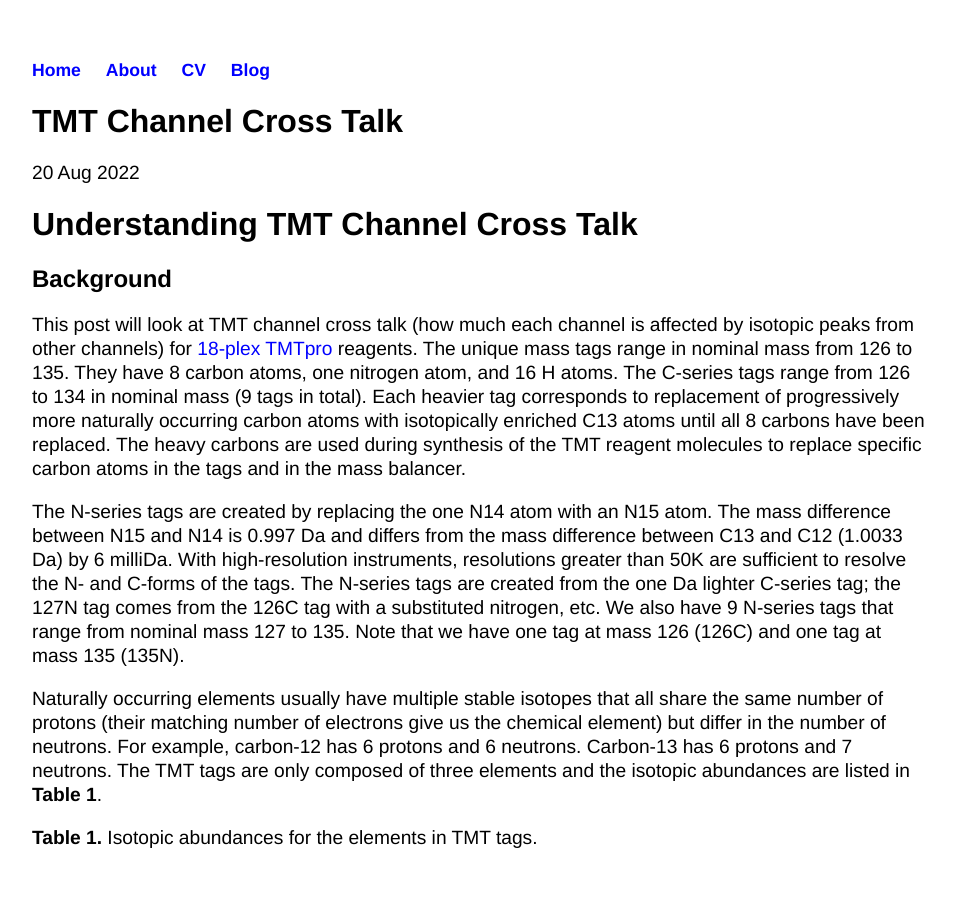
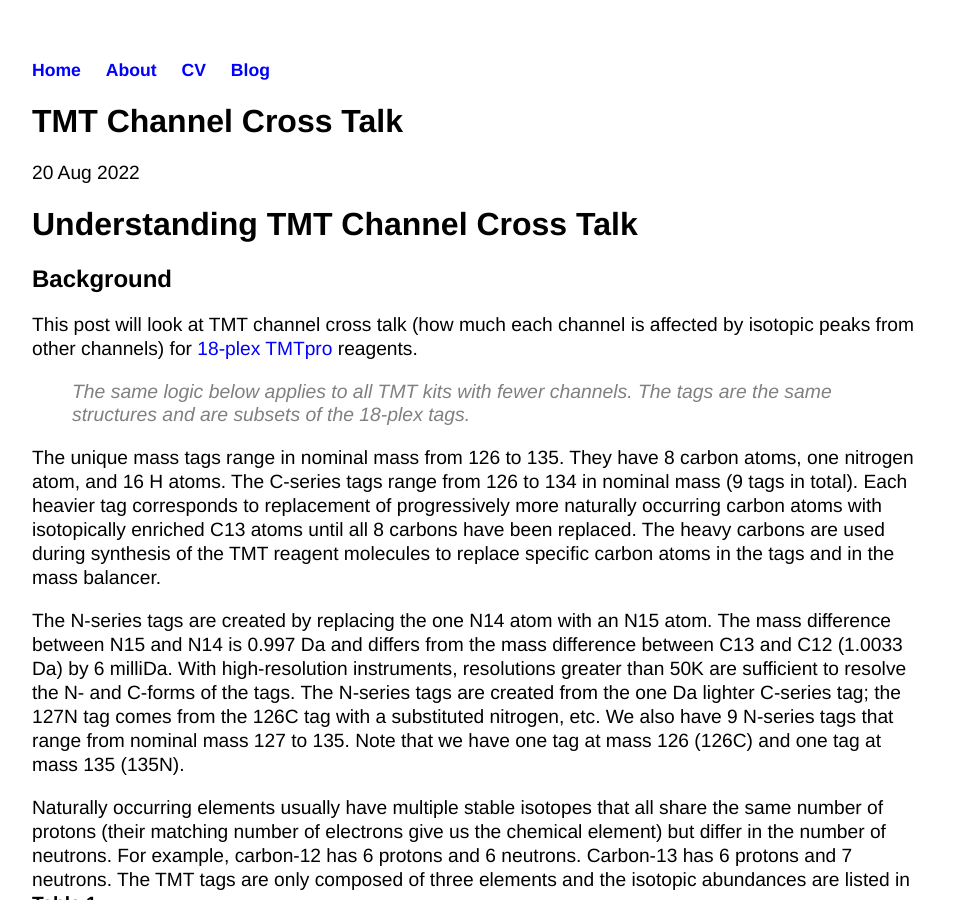
Before and after one commit to pwilmart/pwilmart.github.io, a Jekyll site: the page built from _posts/2022-08-20-TMT-channel-crosstalk.md, in a window 1280 px wide and 900 px high. Shown: the whole window, without its empty margins (160-1115 px from the left). Built offline with Jekyll 4.4.1, drawn with Linux system fonts in a browser that asks for light colours.

Commit message:
edits to TMT cross talk blog

```diff
--- a/_posts/2022-08-20-TMT-channel-crosstalk.md
+++ b/_posts/2022-08-20-TMT-channel-crosstalk.md
@@ -8,7 +8,11 @@ date: 2022-08-20
 
 ## Background
 
-This post will look at TMT channel cross talk (how much each channel is affected by isotopic peaks from other channels) for [18-plex TMTpro](https://www.thermofisher.com/order/catalog/product/A52045) reagents. The unique mass tags range in nominal mass from 126 to 135. They have 8 carbon atoms, one nitrogen atom, and 16 H atoms. The C-series tags range from 126 to 134 in nominal mass (9 tags in total). Each heavier tag corresponds to replacement of progressively more naturally occurring carbon atoms with isotopically enriched C13 atoms until all 8 carbons have been replaced. The heavy carbons are used during synthesis of the TMT reagent molecules to replace specific carbon atoms in the tags and in the mass balancer.
+This post will look at TMT channel cross talk (how much each channel is affected by isotopic peaks from other channels) for [18-plex TMTpro](https://www.thermofisher.com/order/catalog/product/A52045) reagents.
+
+>The same logic below applies to all TMT kits with fewer channels. The tags are the same structures and are subsets of the 18-plex tags.
+
+The unique mass tags range in nominal mass from 126 to 135. They have 8 carbon atoms, one nitrogen atom, and 16 H atoms. The C-series tags range from 126 to 134 in nominal mass (9 tags in total). Each heavier tag corresponds to replacement of progressively more naturally occurring carbon atoms with isotopically enriched C13 atoms until all 8 carbons have been replaced. The heavy carbons are used during synthesis of the TMT reagent molecules to replace specific carbon atoms in the tags and in the mass balancer.
 
 The N-series tags are created by replacing the one N14 atom with an N15 atom. The mass difference between N15 and N14 is 0.997 Da and differs from the mass difference between C13 and C12 (1.0033 Da) by 6 milliDa. With high-resolution instruments, resolutions greater than 50K are sufficient to resolve the N- and C-forms of the tags. The N-series tags are created from the one Da lighter C-series tag; the 127N tag comes from the 126C tag with a substituted nitrogen, etc. We also have 9 N-series tags that range from nominal mass 127 to 135. Note that we have one tag at mass 126 (126C) and one tag at mass 135 (135N).
 
```
